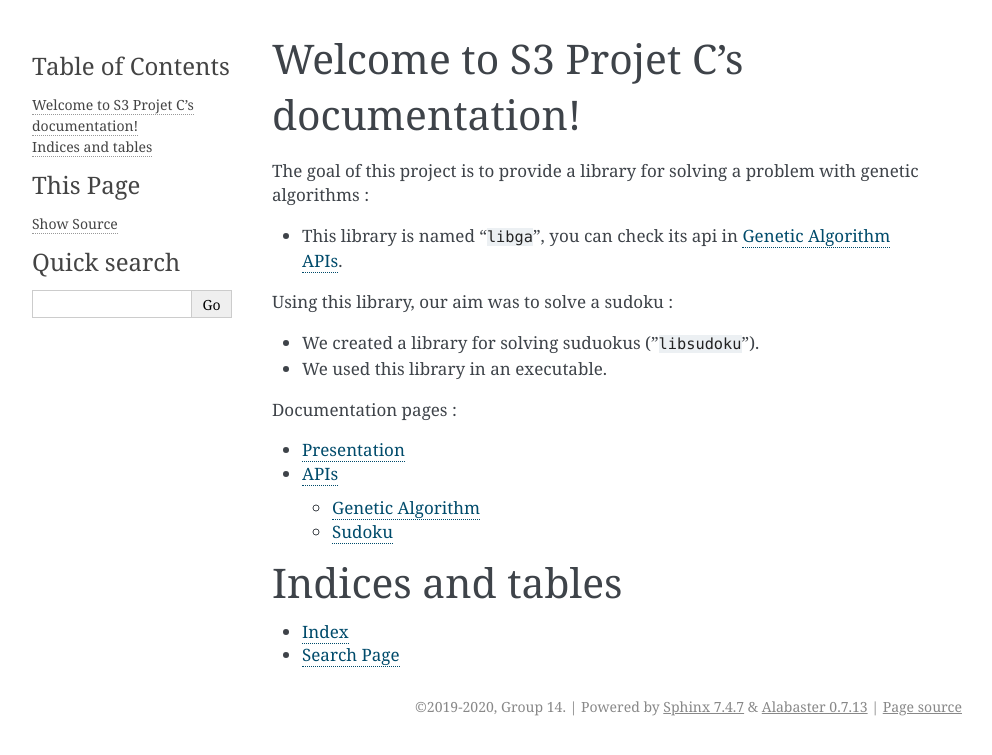
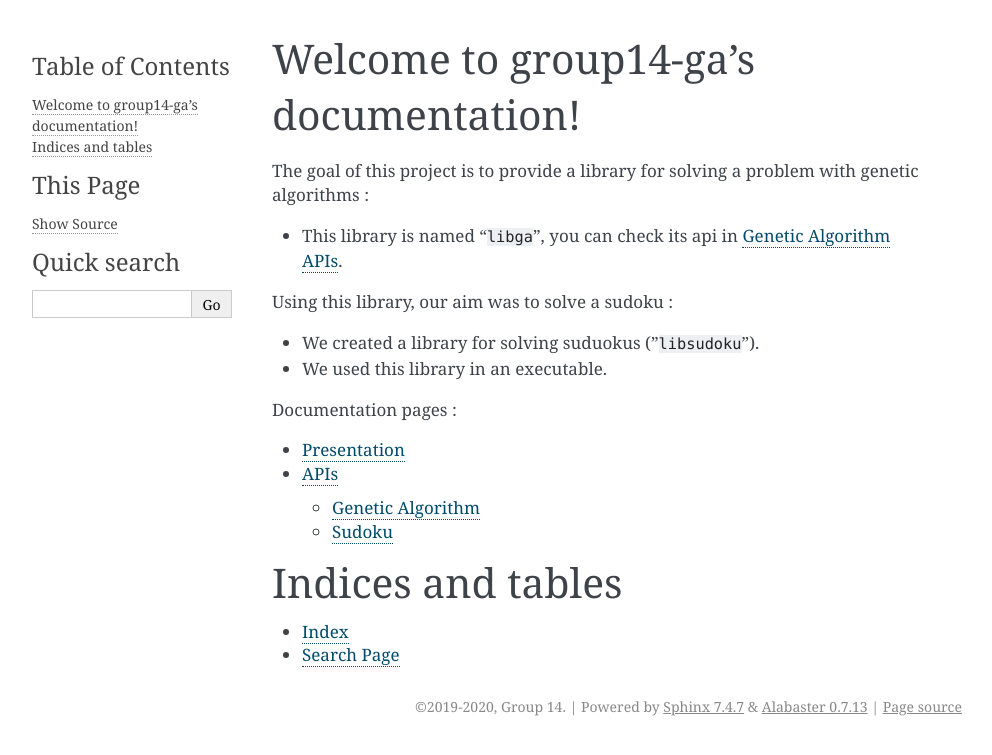
Before and after one commit to torsina/S3_C_projet, a Sphinx documentation site: the page built from docs/index.rst, in a window 1280 px wide. Shown: the top 755 px of the page, without its empty margins (148-1140 px from the left). Built offline with Sphinx 7.4.7, drawn with Linux system fonts in a browser that asks for light colours; formulas are drawn with MathJax 3.

Commit message:
Fixed formatting

```diff
--- a/docs/conf.py
+++ b/docs/conf.py
@@ -4,7 +4,7 @@
 
 #DISABLED html_theme_path = ['@SPHINX_THEME_DIR@']
 
-htmlhelp_basename = 'YOUR_PROJECT_NAMEdoc'
+htmlhelp_basename = 'group14-ga-doc'
 
 master_doc = 'docs/index'
 
@@ -62,8 +62,8 @@
 # Add any Sphinx extension module names here, as strings. They can be
 # extensions coming with Sphinx (named 'sphinx.ext.*') or your custom
 # ones.
-breathe_projects = { "myproject": os.getenv('DOXYGEN_OUTPUT_DIR') + "/xml/" }
-breathe_default_project = "myproject"
+breathe_projects = { "group14-ga": os.getenv('DOXYGEN_OUTPUT_DIR') + "/xml/" }
+breathe_default_project = "group14-ga"
 
 # Add any paths that contain templates here, relative to this directory.
 templates_path = ['_templates']
@@ -78,7 +78,7 @@
 master_doc = 'index'
 
 # General information about the project.
-project = 'c-test'
+project = 'group14-ga'
 copyright = '2019-2020, Group 14'
 author = 'Group 14'
 
@@ -135,7 +135,7 @@
 # -- Options for HTMLHelp output ------------------------------------------
 
 # Output file base name for HTML help builder.
-htmlhelp_basename = 'c-testdoc'
+htmlhelp_basename = 'group14-ga'
 
 
 # -- Options for LaTeX output ---------------------------------------------
@@ -162,8 +162,8 @@
 # (source start file, target name, title,
 #  author, documentclass [howto, manual, or own class]).
 latex_documents = [
-    (master_doc, 'c-test.tex', 'c-test Documentation',
-     'Christophe Demko', 'manual'),
+    (master_doc, 'group14-ga.tex', 'group14-ga Documentation',
+     'Group 14', 'manual'),
 ]
 
 
@@ -172,7 +172,7 @@
 # One entry per manual page. List of tuples
 # (source start file, name, description, authors, manual section).
 man_pages = [
-    (master_doc, 'c-test', 'c-test Documentation',
+    (master_doc, 'group14-ga', 'group14-ga Documentation',
      [author], 1)
 ]
 
@@ -183,8 +183,8 @@
 # (source start file, target name, title, author,
 #  dir menu entry, description, category)
 texinfo_documents = [
-    (master_doc, 'c-test', 'c-test Documentation',
-     author, 'c-test', 'One line description of project.',
+    (master_doc, 'group14-ga', 'group14-ga Documentation',
+     author, 'group14-ga', 'One line description of project.',
      'Miscellaneous'),
 ]
 
--- a/docs/index.rst
+++ b/docs/index.rst
@@ -1,4 +1,4 @@
-Welcome to S3 Projet C's documentation!
+Welcome to group14-ga's documentation!
 =======================================
 
 The goal of this project is to provide a library for solving a problem with genetic algorithms :
```
Also changed, not shown: 3 other files.
